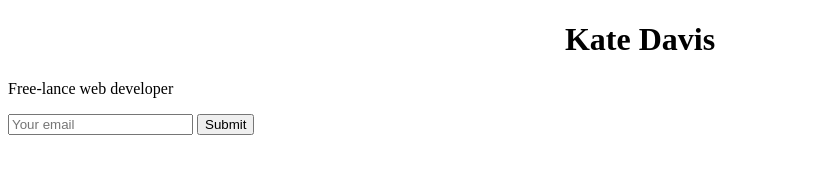
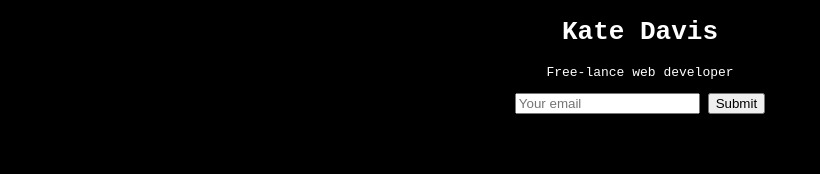
Before and after one commit to katedavis248/businesscard, a plain HTML site: page index.html in a window 1280 px wide. Shown: the whole page, without its empty margins (0-820 px from the left). Drawn offline with Linux system fonts and the light colour scheme.

Commit message:
css styling, font and color change

```diff
--- a/style.css
+++ b/style.css
@@ -1,3 +1,6 @@
-h1 {
+body {
     text-align: center;
-}
+    background-color: black;
+    color: white;
+    font-family: monospace
+;}
```
